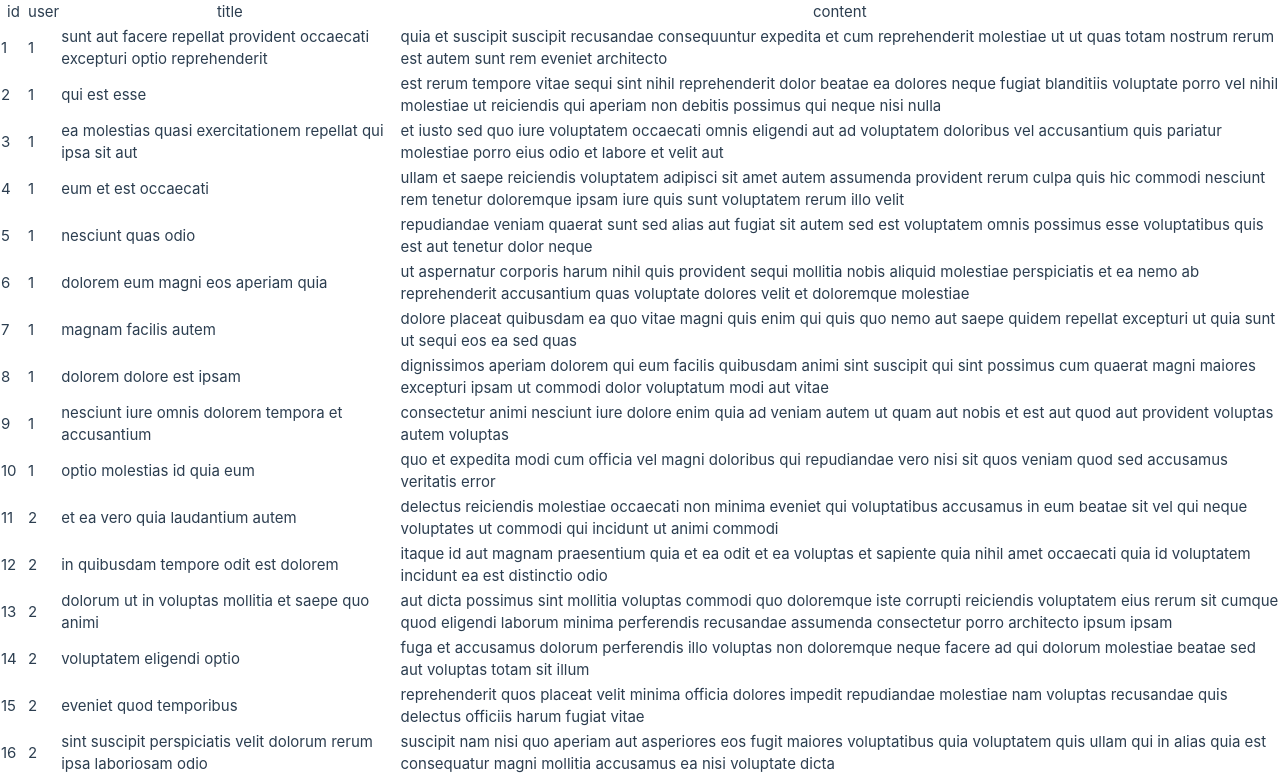
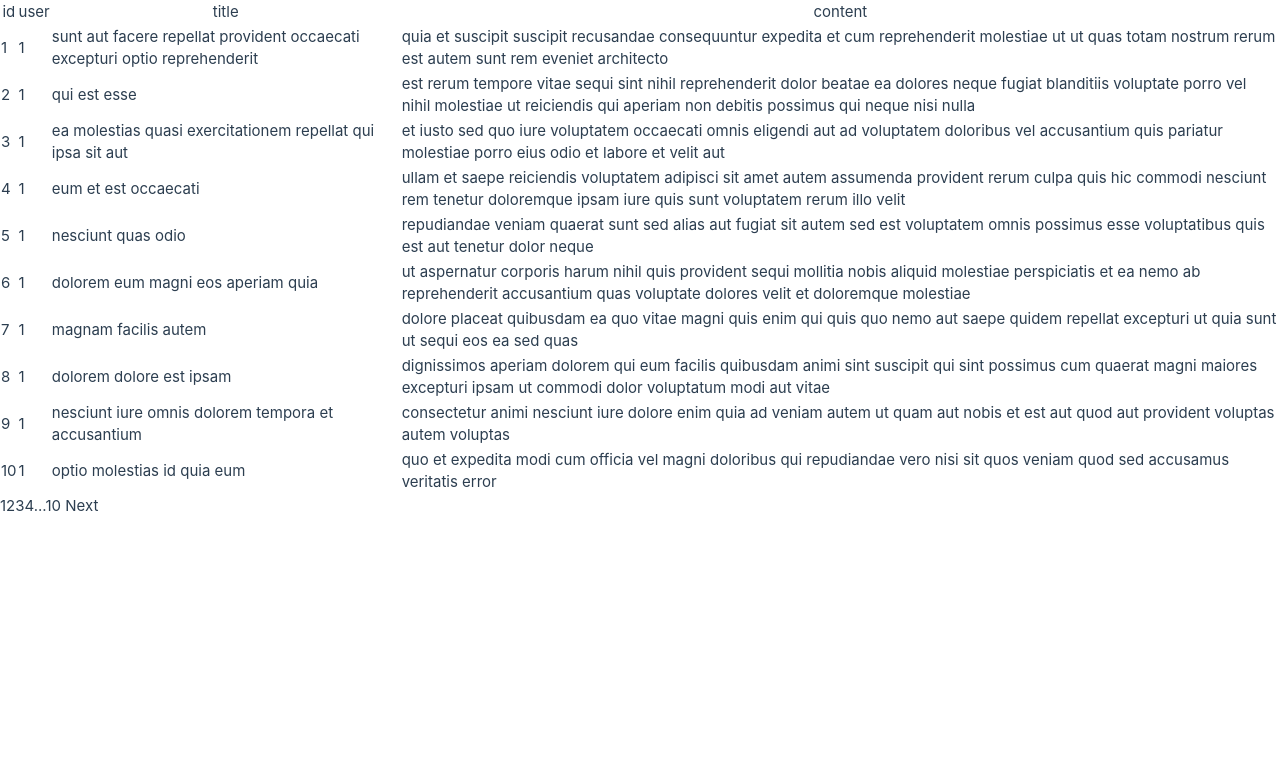
Before and after one commit to skulter/Vue3-master-course, a Vue app in the folder vue-project/: page / in a window 1280 px wide. Shown: the top 779 px of the page. Built offline with nearby package versions, Linux system fonts and the light colour scheme.

Commit message:
feat: table + pagination

```diff
--- a/vue-project/src/components/PostTable.vue
+++ b/vue-project/src/components/PostTable.vue
@@ -1,6 +1,23 @@
 <script setup lang="ts">
 import postDummy from '@/json/posts.json'
-const posts = postDummy
+import { ref } from 'vue'
+import PostTablePagination from './PostTablePagination.vue'
+
+type Post = {
+  id: number
+  userId: number
+  title: string
+  body: string
+}
+
+const MAX_COUNT = 10 //한 페이지에 보여줄 TD
+
+const posts = ref<Post[]>(postDummy)
+const currentPage = ref(1)
+const totalPages = ref(posts.value.length / MAX_COUNT)
+
+/** methods */
+const updatePage = (page: number) => (currentPage.value = page)
 </script>
 
 <template>
@@ -14,9 +31,8 @@ const posts = postDummy
       </tr>
     </thead>
     <tbody>
-      <!-- post - id, userId, title, body -->
       <tr
-        v-for="post in posts"
+        v-for="post in posts.slice(MAX_COUNT * (currentPage - 1), MAX_COUNT * currentPage)"
         :key="post.id"
         class="border-b transition duration-300 ease-in-out border-neutral-500 bg-neutral-700 hover:bg-neutral-600"
       >
@@ -29,4 +45,9 @@ const posts = postDummy
       </tr>
     </tbody>
   </table>
+  <PostTablePagination
+    :total-pages="totalPages"
+    :current-page="currentPage"
+    @update:current-page="updatePage"
+  />
 </template>
--- /dev/null
+++ b/vue-project/src/components/PostTablePagination.vue
@@ -0,0 +1,70 @@
+<script setup lang="ts">
+import { computed } from 'vue'
+
+interface PostTablePaginationProps {
+  totalPages: number
+  currentPage: number
+}
+
+const props = defineProps<PostTablePaginationProps>()
+
+/** computed value */
+const pages = computed(() => {
+  if (props.currentPage + 1 < 6) {
+    if (props.totalPages < 6) {
+      return Array.from({ length: 5 }, (_, i) => i + 1) // [1,2,3,4,5];
+    }
+
+    return [1, 2, 3, 4, '...', props.totalPages]
+  }
+
+  if (props.currentPage >= props.totalPages - 1) {
+    return [1, 2, '...', props.totalPages - 1, props.totalPages]
+  }
+
+  return [1, 2, '...', props.currentPage, '....', props.totalPages]
+})
+</script>
+
+<template>
+  <div class="py-6 mx-auto">
+    <nav aria-label="pagination">
+      <div class="flex items-center space-x-1">
+        <a
+          v-if="currentPage > 1"
+          @click="$emit('update:currentPage', Math.max(currentPage - 1, 0))"
+          href="#"
+          class="flex items-center px-4 py-2 border-neutral-500 bg-neutral-700 hover:bg-neutral-600 rounded-md"
+        >
+          Previous
+        </a>
+        <a
+          v-for="page in pages"
+          :class="[
+            'px-4 py-2 border-neutral-50 hover:bg-neutral-500 rounded-md',
+            {
+              'bg-neutral-500': page == currentPage,
+              'bg-neutral-700': page != currentPage
+            }
+          ]"
+          @click="
+            $emit(
+              'update:currentPage',
+              Math.max(Number.isInteger(page) ? Number(page) : currentPage, 0)
+            )
+          "
+        >
+          {{ Number.isInteger(page) ? Number(page) : '...' }}
+        </a>
+        <a
+          v-if="currentPage < totalPages"
+          href="#"
+          class="px-4 py-2 font-bold border-neutral-500 bg-neutral-700 hover:bg-neutral-600 rounded-md"
+          @click="$emit('update:currentPage', currentPage + 1)"
+        >
+          Next
+        </a>
+      </div>
+    </nav>
+  </div>
+</template>
```
